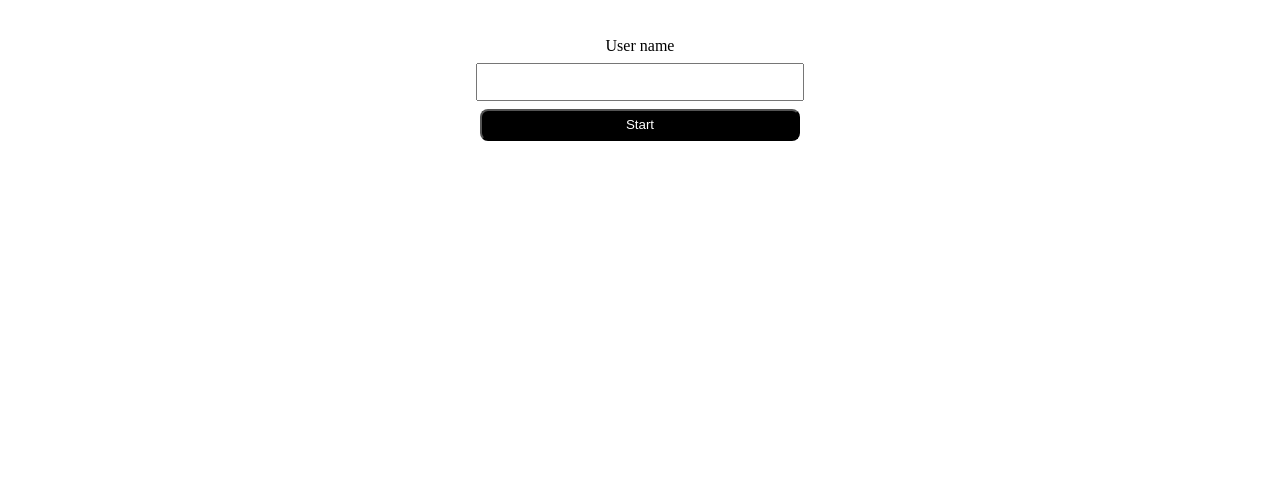
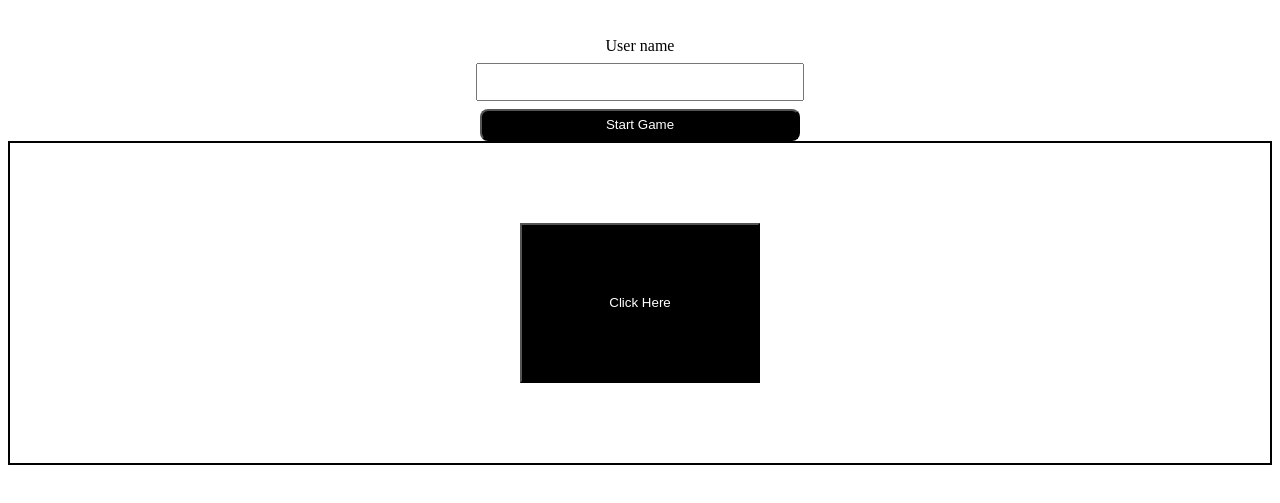
Before and after one commit to Joelmarfas/Kike-Joel-juego-click-learn, a plain HTML site: page index.html in a window 1280 px wide. Shown: the part 69-572 px from the top of the page. Drawn offline with Linux system fonts and the light colour scheme.

Commit message:
segunda pantalla añadida

```diff
--- a/index.html
+++ b/index.html
@@ -13,7 +13,11 @@
       <br />
       <label for="UserName">User name</label>
       <input type="text" id="UserName" class="inputBox" />
-      <button type="submit" class="btn">Start</button>
+      <button type="submit" class="btn">Start Game</button>
+    </div>
+
+    <div class="second-container">
+      <button class="clickBtn">Click Here</button>
     </div>
   </body>
 </html>
--- a/styles.css
+++ b/styles.css
@@ -23,3 +23,18 @@ body {
   height: 2rem;
   margin-top: 0.5rem;
 }
+
+.second-container {
+  display: flex;
+  justify-content: center;
+  align-items: center;
+  border: 2px solid black;
+  height: 20rem;
+}
+
+.clickBtn {
+  background-color: black;
+  color: white;
+  height: 10rem;
+  width: 15rem;
+}
```
